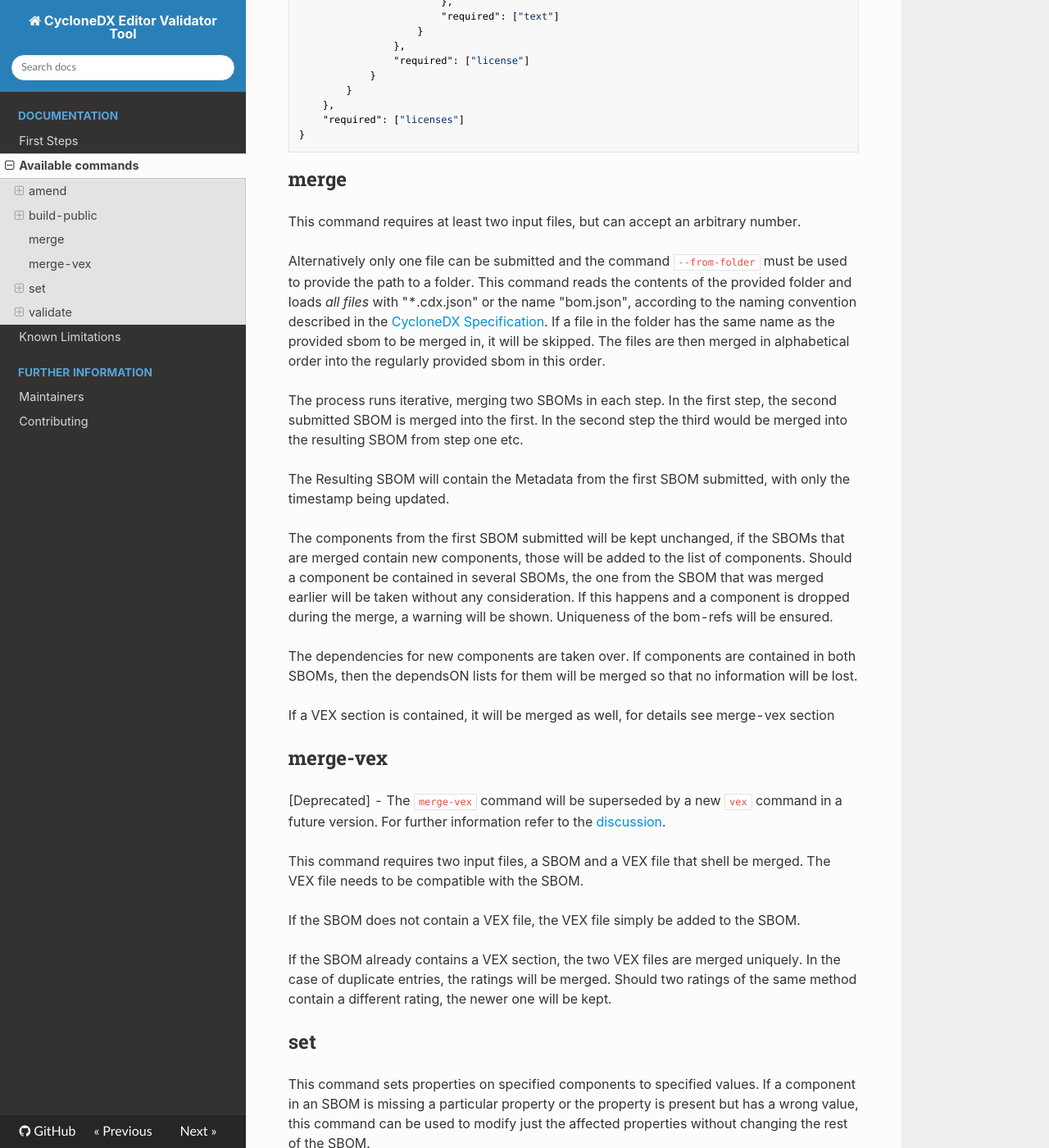
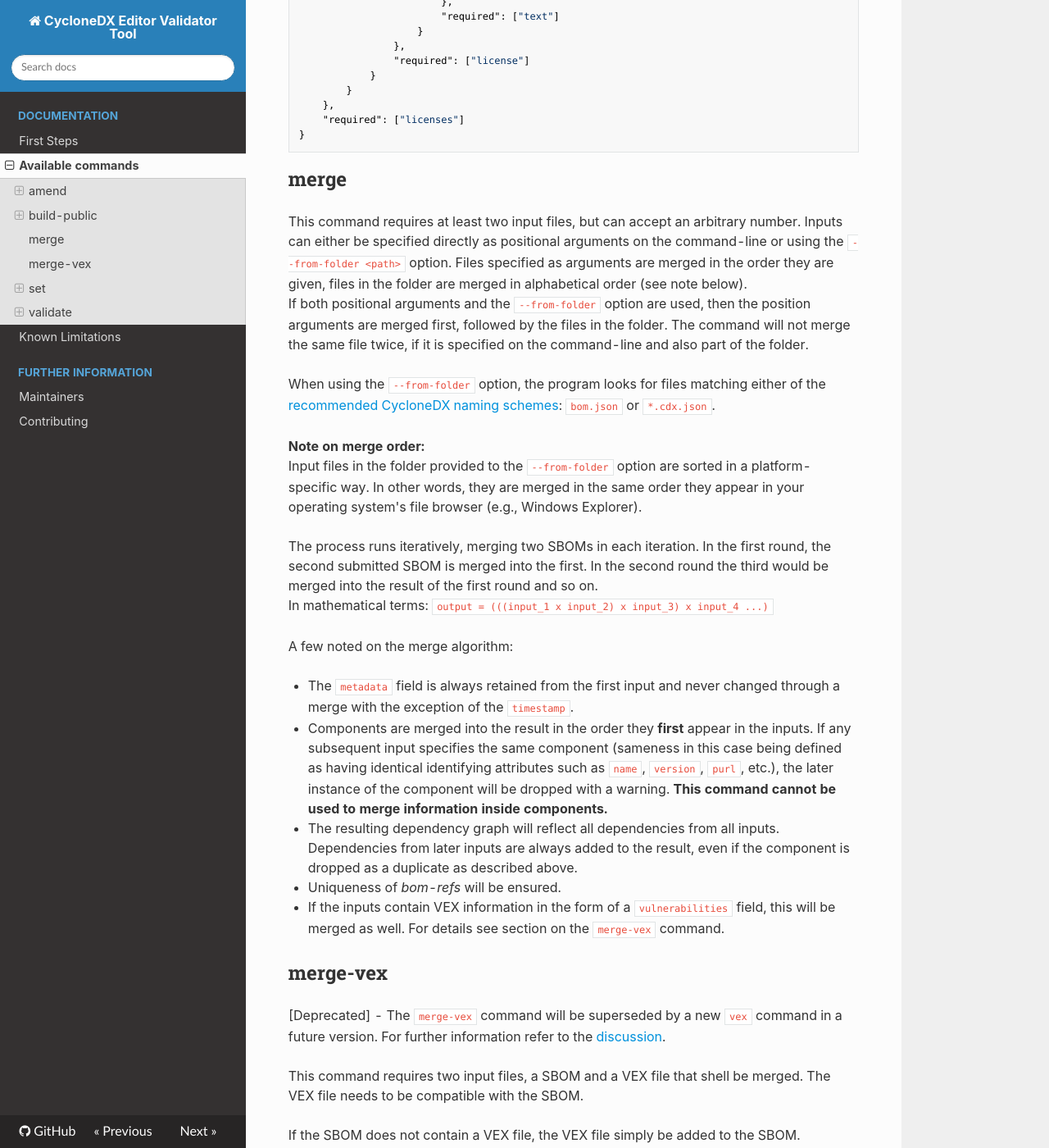
Before and after one commit to Festo-se/cyclonedx-editor-validator, an MkDocs documentation site: the page built from docs/available_commands.md, in a window 1280 px wide and 1400 px high, scrolled down 4445 px. Shown: the whole window at 82% size. Built offline with MkDocs 1.6.1, drawn with Linux system fonts in a browser that asks for light colours; nearby versions of some CDN libraries; some web fonts are replaced.

Commit message:
feat: make merge <input> argument optional when `--from-folder` is given (#191)

```diff
--- a/docs/available_commands.md
+++ b/docs/available_commands.md
@@ -161,28 +161,24 @@ The following schema is a little more involved. It will delete any component who
 
 ## merge
 
-This command requires at least two input files, but can accept an arbitrary number.
+This command requires at least two input files, but can accept an arbitrary number. Inputs can either be specified directly as positional arguments on the command-line or using the `--from-folder <path>` option. Files specified as arguments are merged in the order they are given, files in the folder are merged in alphabetical order (see note below).
+If both positional arguments and the `--from-folder` option are used, then the position arguments are merged first, followed by the files in the folder. The command will not merge the same file twice, if it is specified on the command-line and also part of the folder.
 
-Alternatively only one file can be submitted and the command `--from-folder` must be used to provide the path to a folder.
-This command reads the contents of the provided folder and loads *all files* with "*.cdx.json" or the name "bom.json", according to the naming convention described in the [CycloneDX Specification](https://cyclonedx.org/specification/overview/#recognized-file-patterns).
-If a file in the folder has the same name as the provided sbom to be merged in, it will be skipped.
-The files are then merged in alphabetical order into the regularly provided sbom in this order.
+When using the `--from-folder` option, the program looks for files matching either of the [recommended CycloneDX naming schemes](https://cyclonedx.org/specification/overview/#recognized-file-patterns): `bom.json` or `*.cdx.json`.
 
-The process runs iterative, merging two SBOMs in each step.
-In the first step, the second submitted SBOM is merged into the first.
-In the second step the third would be merged into the resulting SBOM from step one etc.
+__Note on merge order:__
+Input files in the folder provided to the `--from-folder` option are sorted in a platform-specific way. In other words, they are merged in the same order they appear in your operating system's file browser (e.g., Windows Explorer).
 
-The Resulting SBOM will contain the Metadata from the first SBOM submitted, with only the timestamp being updated.
+The process runs iteratively, merging two SBOMs in each iteration. In the first round, the second submitted SBOM is merged into the first. In the second round the third would be merged into the result of the first round and so on.
+In mathematical terms: `output = (((input_1 x input_2) x input_3) x input_4 ...)`
 
-The components from the first SBOM submitted will be kept unchanged, if the SBOMs that are merged contain new components,
-those will be added to the list of components. Should a component be contained in several SBOMs, the one from the SBOM that was merged earlier will be taken without any consideration. If this happens and a component is dropped during the merge, a warning will be shown.
-Uniqueness of the bom-refs will be ensured.
+A few noted on the merge algorithm:
 
-The dependencies for new components are taken over.
-If components are contained in both SBOMs, then the dependsON lists
-for them will be merged so that no information will be lost.
-
-If a VEX section is contained, it will be merged as well, for details see merge-vex section
+* The `metadata` field is always retained from the first input and never changed through a merge with the exception of the `timestamp`.
+* Components are merged into the result in the order they __first__ appear in the inputs. If any subsequent input specifies the same component (sameness in this case being defined as having identical identifying attributes such as `name`, `version`, `purl`, etc.), the later instance of the component will be dropped with a warning. __This command cannot be used to merge information inside components.__
+* The resulting dependency graph will reflect all dependencies from all inputs. Dependencies from later inputs are always added to the result, even if the component is dropped as a duplicate as described above.
+* Uniqueness of *bom-refs* will be ensured.
+* If the inputs contain VEX information in the form of a `vulnerabilities` field, this will be merged as well. For details see section on the `merge-vex` command.
 
 ## merge-vex
 
--- a/pyproject.toml
+++ b/pyproject.toml
@@ -26,6 +26,11 @@ python-dateutil = "2.9.0.post0"
 jsonschema = {version = "4.22.0", extras = ["format"]}
 docstring-parser = "^0.16"
 charset-normalizer = "^3.3.2"
+pyicu = [
+    {version = "^2.13.1", platform = "darwin"},
+    {version = "^2.13.1", platform = "linux"}
+    ]
+natsort = "^8.4.0"
 univers = "30.11.0"
 
 [tool.poetry.group.dev.dependencies]
```
Also changed, not shown: 2 other files.
